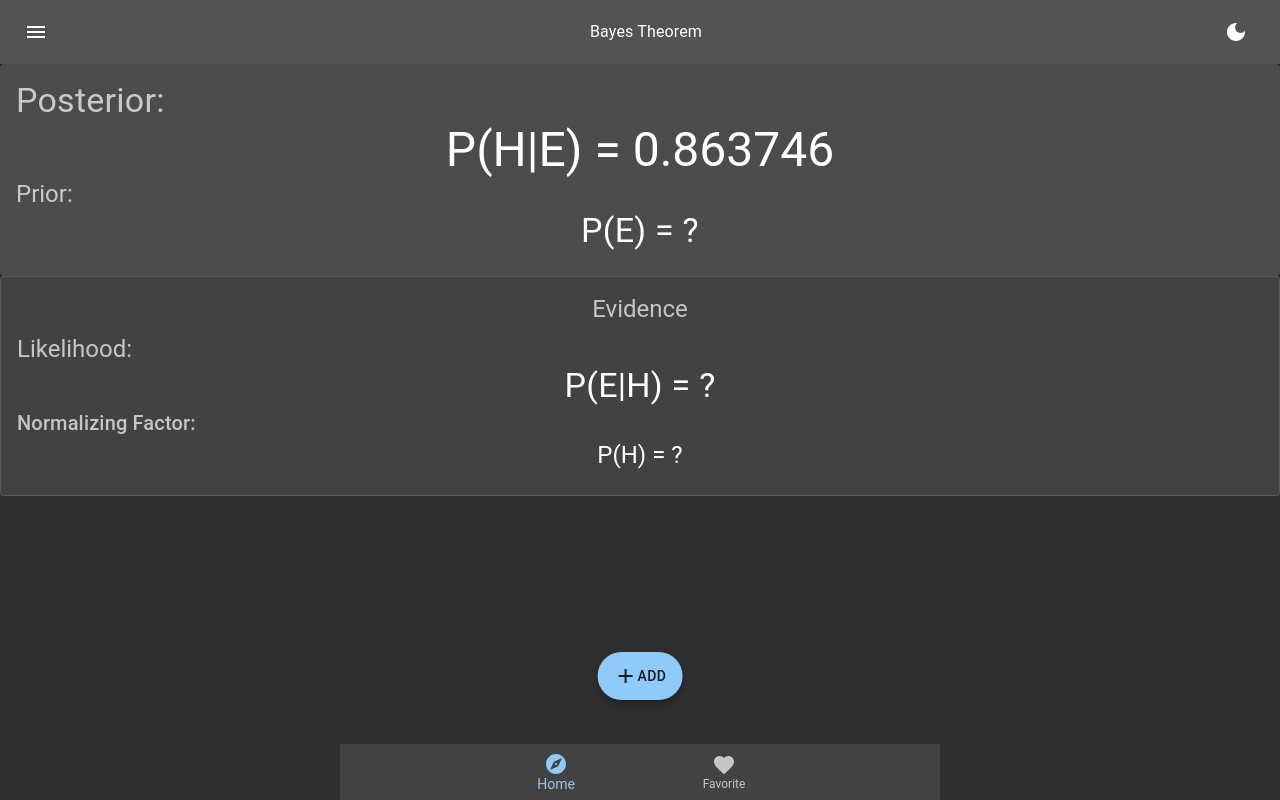
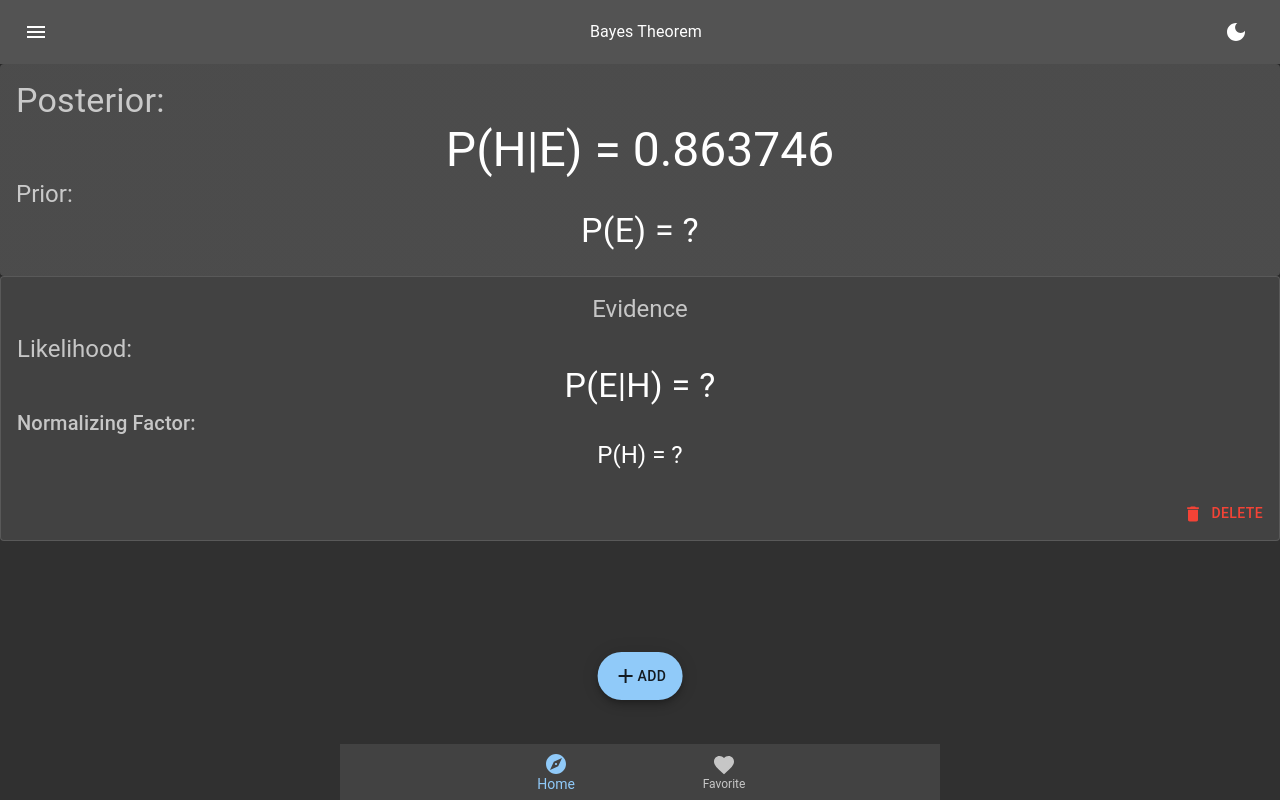
Before and after one commit to quantumsnowball/bayes-domain, a Next.js app: page / in a window 1280 px wide. Both pictures are taken after a click on the button "ADD". Built offline with nearby package versions, Linux system fonts and the light colour scheme.

Commit message:
layout: a draft of a delete button

```diff
--- a/components/Pages/Home.tsx
+++ b/components/Pages/Home.tsx
@@ -1,9 +1,11 @@
 import {
+  Box,
   Button,
   Card, CardActions, CardContent,
   styled,
   Typography
 } from "@mui/material"
+import DeleteIcon from '@mui/icons-material/Delete'
 import { useSelector } from "react-redux"
 import { RootState } from '../../redux/store'
 import { Overflow, Stretch, TopContent } from "../styled/containers"
@@ -23,10 +25,11 @@ function HypothesisCard() {
 }
 
 
+
 function EvidenceCard() {
   return (
     <Card variant='outlined'>
-      <CardContent>
+      <CardContent sx={{ minWidth: 450 }}>
         <Typography variant="h5" color="text.secondary" gutterBottom>
           Evidence
         </Typography>
@@ -35,6 +38,19 @@ function EvidenceCard() {
         <Typography variant="h6" sx={{ textAlign: 'left' }} color="text.secondary">Normalizing Factor:</Typography>
         <Typography variant="h5">P(H) = ?</Typography>
       </CardContent>
+      <CardActions disableSpacing>
+        <Box sx={{ flexGrow: 1 }} />
+        <Button
+          color="error"
+          startIcon={<DeleteIcon />}
+          onClick={e => {
+            e.stopPropagation()
+            // dispatch(contentActions.removeEntry(index))
+            alert('Please delete me')
+          }}>
+          DELETE
+        </Button>
+      </CardActions>
     </Card>
   )
 }
@@ -47,7 +63,7 @@ function Home() {
   const evidence = useSelector((s: RootState) => s.content.evidence)
 
   return (
-    <ContentDiv>
+    <ContentDiv id='content-ctn'>
       <HypothesisCard />
       {
         evidence.map(() => <EvidenceCard />)
```
